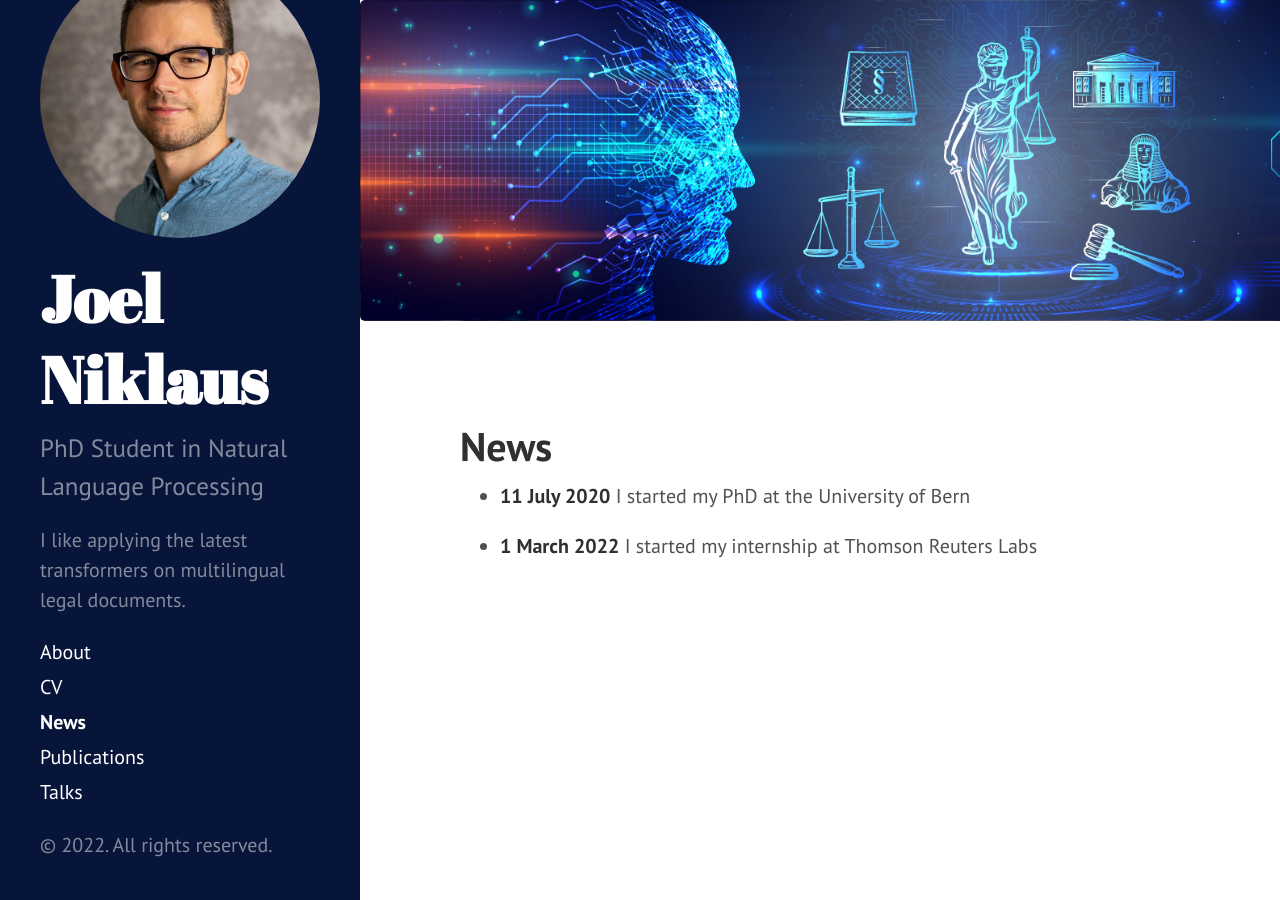
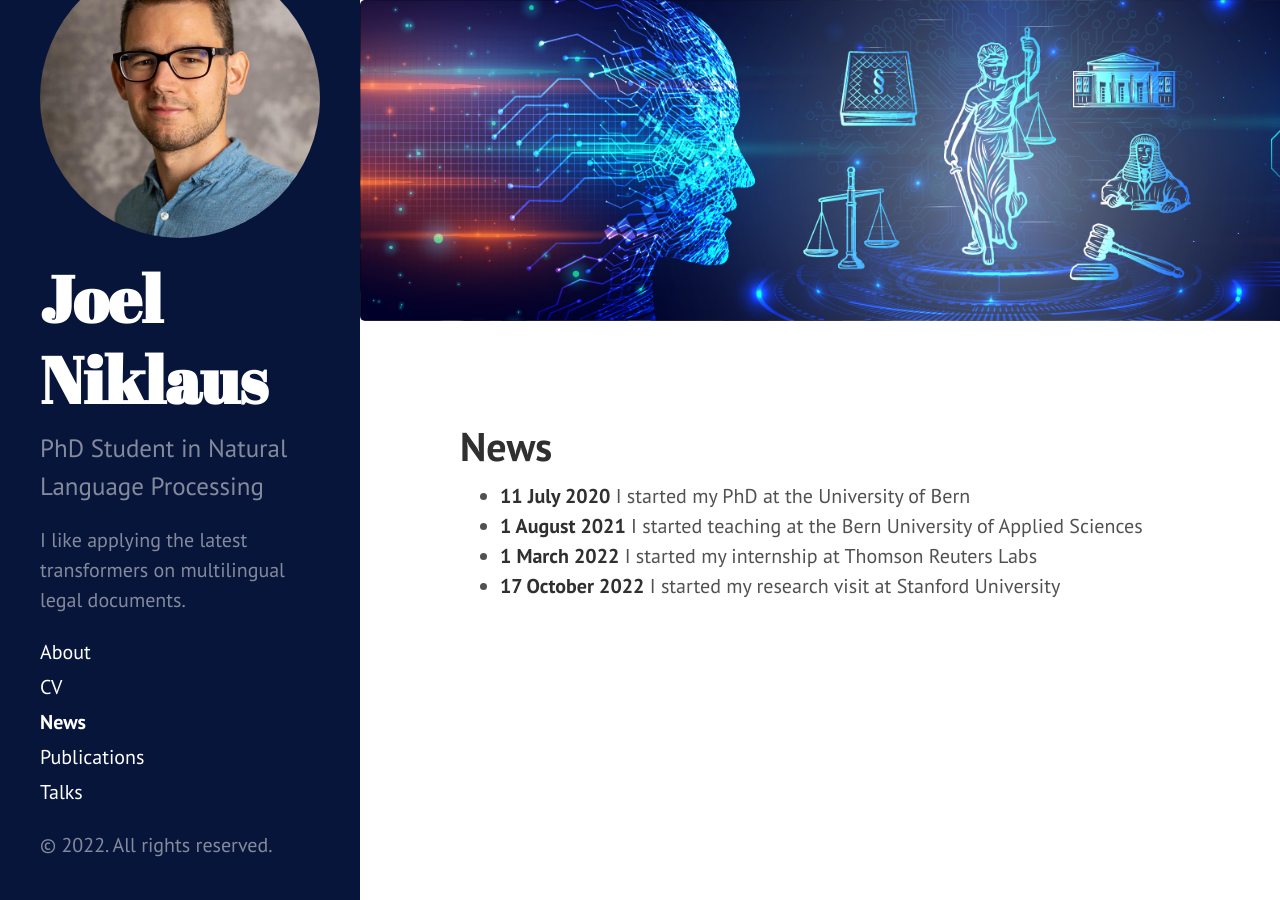
Before and after one commit to JoelNiklaus/joelniklaus.github.io, a Jekyll site: the page built from _pages/news.md, in a window 1280 px wide. Built offline with Jekyll 4.4.1, drawn with Linux system fonts in a browser that asks for light colours; nearby versions of some CDN libraries; a style sheet for code colours, icons or effects is not loaded.

Commit message:
updated news

```diff
--- a/_pages/news.md
+++ b/_pages/news.md
@@ -4,5 +4,6 @@ title: News
 ---
 
 * **11 July 2020** I started my PhD at the University of Bern
-
+* **1 August 2021** I started teaching at the Bern University of Applied Sciences
 * **1 March 2022** I started my internship at Thomson Reuters Labs
+* **17 October 2022** I started my research visit at Stanford University
```
